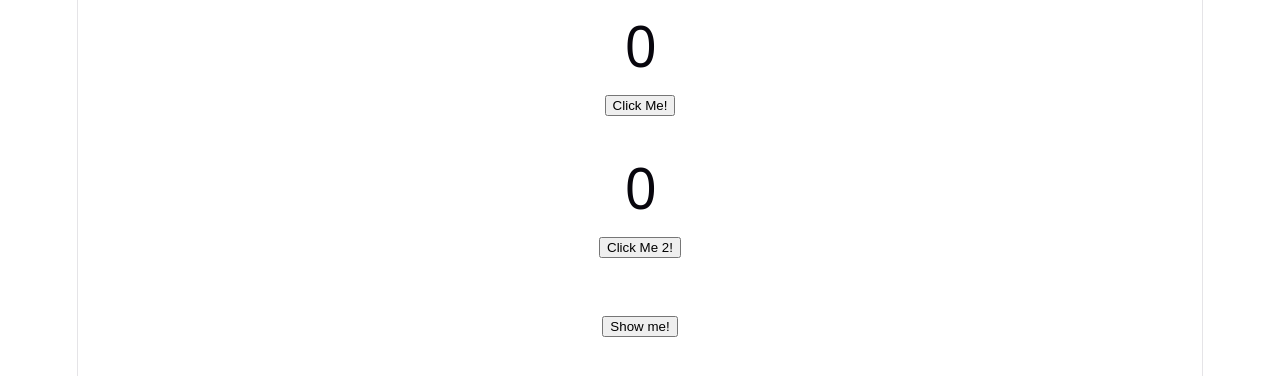
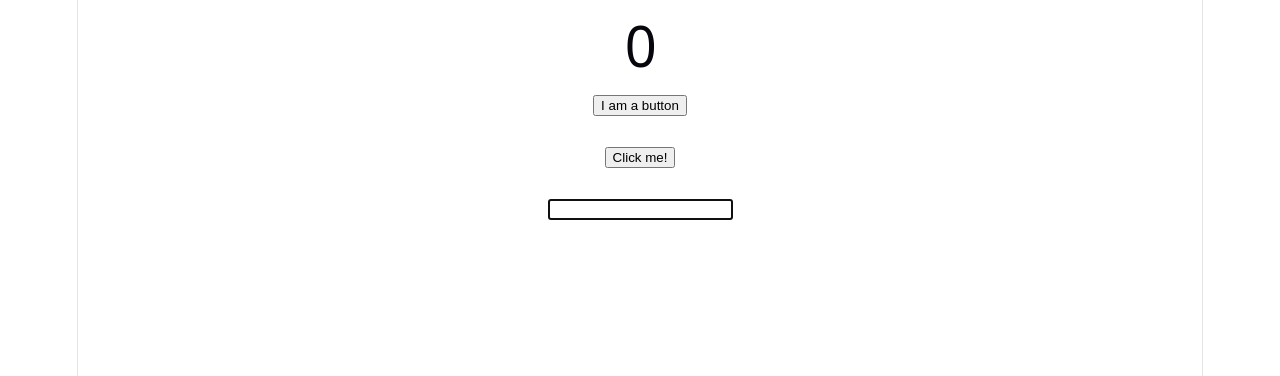
Before and after one commit to NamanPahariya/Industry-Ready-React-Live-Course-Repo, a React (Vite) app: page / in a window 1280 px wide. Shown: the top 376 px of the page. Built offline with nearby package versions, Linux system fonts and the light colour scheme.

Commit message:
28 May code

```diff
--- a/src/App.jsx
+++ b/src/App.jsx
@@ -1,46 +1,10 @@
-import React, { useState } from 'react'
-import UserDetails from './UserDetails'
-import Card from './Card'
-import State from './State'
-import TestUseEffect from './TestUseEffect'
+import React from 'react'
+import TestUseRef from './TestUseRef'
 
 const App = () => {
-
-    const [show, setShow] = useState(true);
-
-
-
-    // function clicked() {
-    //     console.log("I am a function")
-    //     alert("clicked")
-    // }
-    const handleVisibility = () => {
-        setShow(!show)
-    }
-
     return (
         <div>
-            {/* we can pass the properties(props) in the component like this: */}
-            {/* <UserDetails name='Naman' LastName='Sharma' number={12345} info={{ accountNumber: 1234, IFSC: 4567 }} clicked={clicked} /> */}
-            {/* <UserDetails name='Rahul' /> */}
-
-            {/* we can pass the children as a properties(props) in the component like this: */}
-            {/* <Card>
-                <h1>Amazon Card</h1>
-                <button>Buy now</button>
-            </Card>
-            <Card>
-                <h1>Netflix Card</h1>
-                <button>Play now</button>
-                <button> Watch later</button>
-            </Card> */}
-
-            {/* <State /> */}
-            {show && <TestUseEffect />}
-            <br /><br />
-
-            <button onClick={handleVisibility}>Show me!</button>
-
+            <TestUseRef />
         </div>
     )
 }
--- /dev/null
+++ b/src/TestUseRef.jsx
@@ -0,0 +1,33 @@
+import React, { useEffect, useRef, useState } from "react";
+
+const TestUseRef = () => {
+    const [count, setCount] = useState(0);
+    const value = useRef(0);
+    const text = useRef();
+
+    const btn = useRef();
+    console.log(btn);
+    const handlValue = () => {
+        value.current = value.current + 1;
+        setCount(count + 1);
+        btn.current.innerText = "red";
+        console.log(value);
+    };
+
+    useEffect(() => {
+        text.current.focus();
+    }, []);
+
+    return (
+        <div>
+            <h1>{count}</h1>
+            <button ref={btn}>I am a button</button> <br />
+            <br />
+            <button onClick={handlValue}>Click me!</button> <br />
+            <br />
+            <input ref={text} type="text" />
+        </div>
+    );
+};
+
+export default TestUseRef;
```
